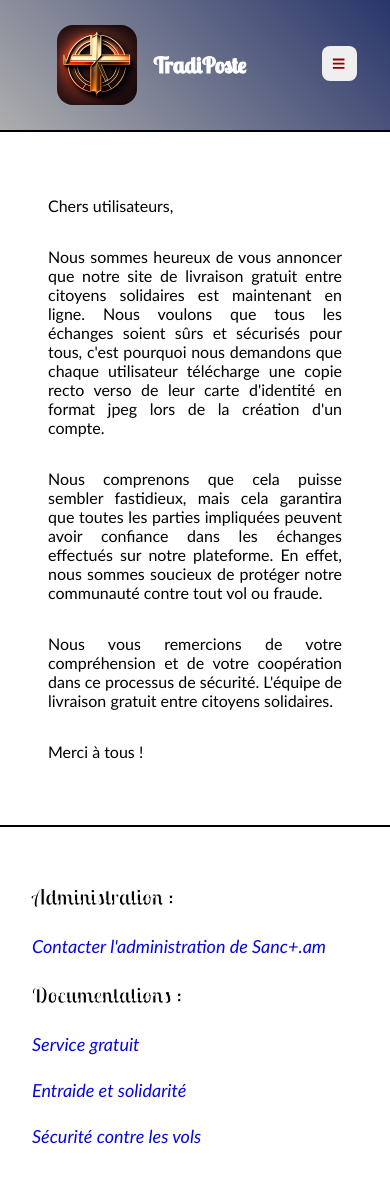
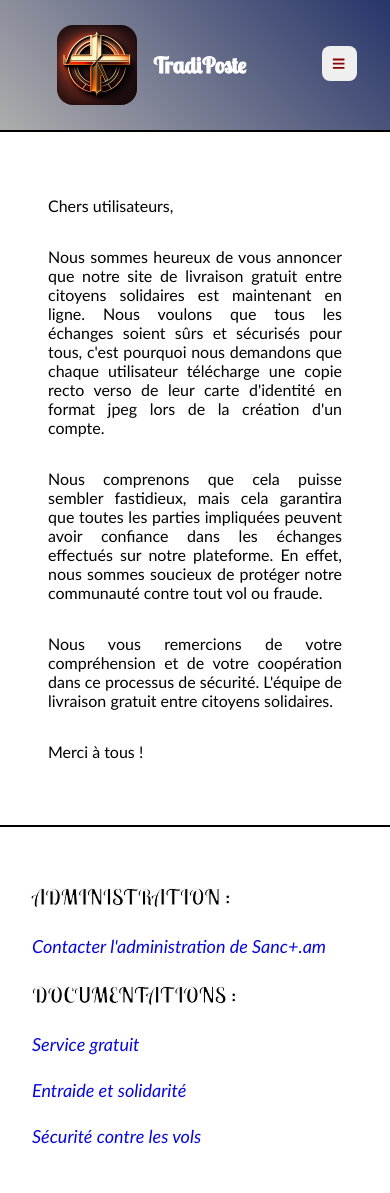
Before and after one commit to Louis75011/MyPost, a React (Create React App) app: page /footer/security in a window 390 px wide. Shown: the top 1193 px of the page. Built offline with nearby package versions, Linux system fonts and the light colour scheme.

Commit message:
fix design footer

```diff
--- a/src/style/layout/Footer.scss
+++ b/src/style/layout/Footer.scss
@@ -13,8 +13,8 @@ footer {
   }
 
   h4 {
-    text-decoration: underline;
-    font-size: 22px;
+    font-size: 26px;
+    text-transform: uppercase;
     margin: 1.5rem 0;
   }
 
@@ -59,5 +59,9 @@ footer {
       height: 100%;
       width: 100%;
     }
+
+    h4 {
+      font-size: 22px;
+    }
   }
 }
```
